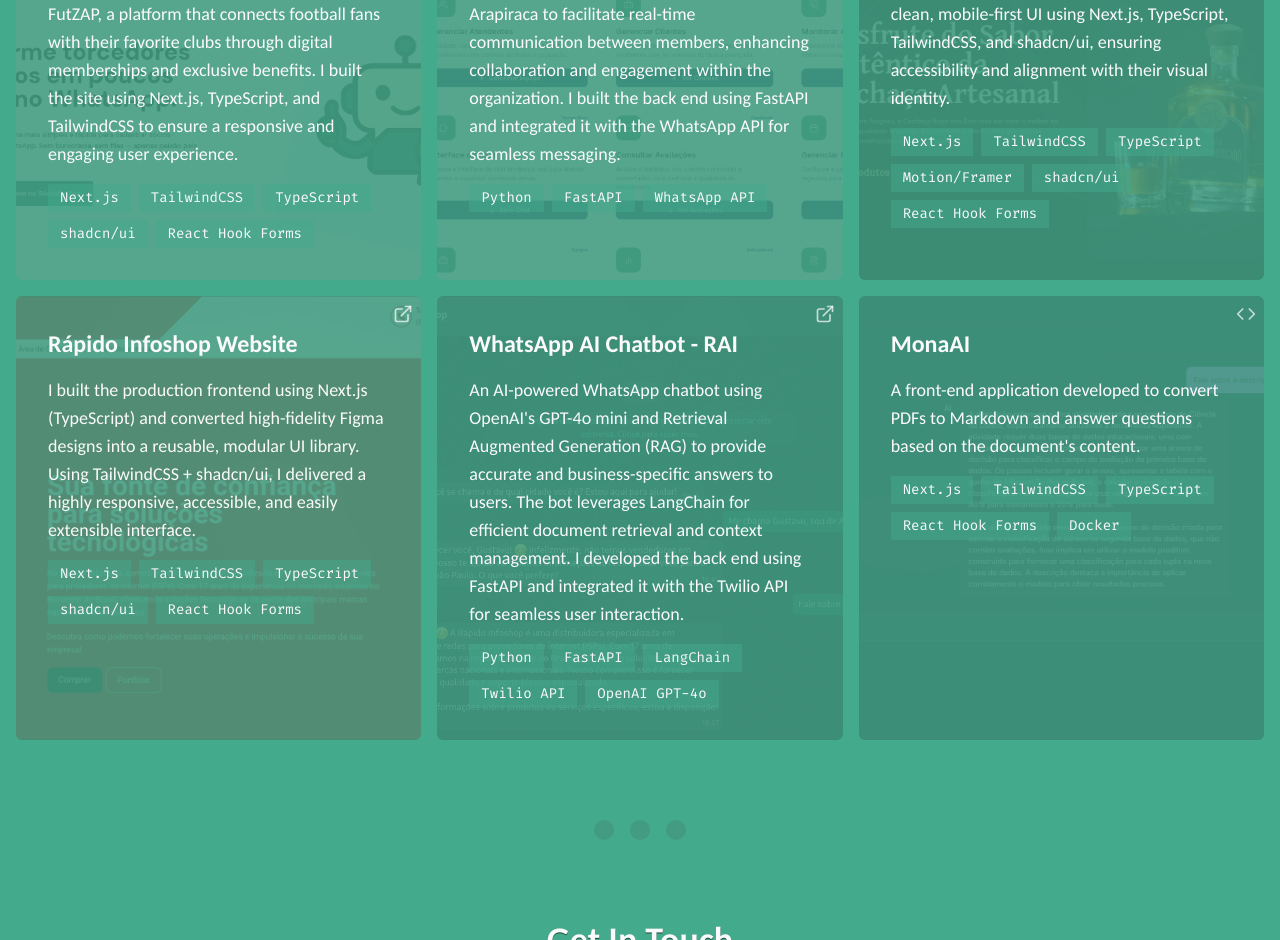
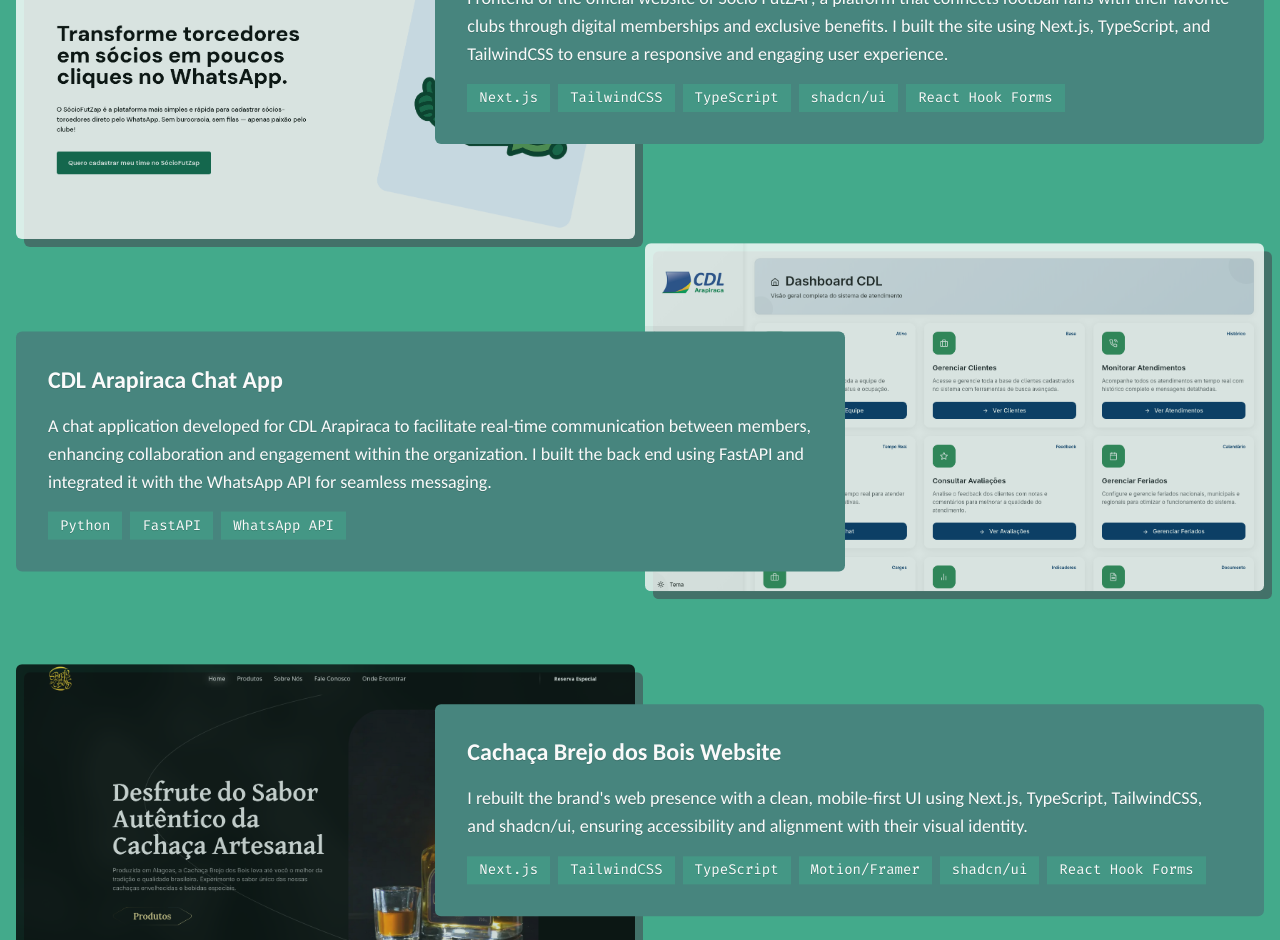
Before and after one commit to hsm-gustavo/v2, a Next.js app: page / in a window 1280 px wide. Shown: the part 1680-2620 px from the top of the page. Built offline with nearby package versions, Linux system fonts and the light colour scheme.

Commit message:
feat: update styles and add mobile responsiveness to project components

```diff
--- a/app/globals.css
+++ b/app/globals.css
@@ -56,8 +56,8 @@
   --popover-foreground: oklch(0.145 0 0);
   --primary: oklch(0.4748 0.0374 187.73);
   --primary-foreground: oklch(0.985 0 0);
-  --secondary: oklch(0.97 0 0);
-  --secondary-foreground: oklch(0.205 0 0);
+  --secondary: oklch(0.573 0.0654 186.1);
+  --secondary-foreground: oklch(0.985 0 0);
   --muted: oklch(0.97 0 0);
   --muted-foreground: oklch(0.556 0 0);
   --accent: oklch(0.97 0 0);
@@ -91,8 +91,8 @@
   --popover-foreground: oklch(0.985 0 0);
   --primary: oklch(0.6692 0.1065 170.05);
   --primary-foreground: oklch(0.205 0 0);
-  --secondary: oklch(0.269 0 0);
-  --secondary-foreground: oklch(0.985 0 0);
+  --secondary: oklch(0.7608 0.094 172.48);
+  --secondary-foreground: oklch(0.3 0 0);
   --muted: oklch(0.269 0 0);
   --muted-foreground: oklch(0.708 0 0);
   --accent: oklch(0.269 0 0);
@@ -116,6 +116,14 @@
   --sidebar-ring: oklch(0.556 0 0);
 }
 
+@utility filter-shadow-normal {
+  filter: drop-shadow(8px 8px 0 var(--primary));
+}
+
+@utility filter-shadow-hover {
+  filter: drop-shadow(15px 15px 0 var(--primary));
+}
+
 @layer base {
   * {
     @apply border-border outline-ring/50;
@@ -132,13 +140,6 @@
   }
 
   .image-shadow {
-    filter: drop-shadow(8px 8px 0 var(--primary));
-
-    transition: all 150ms;
-  }
-
-  .image-shadow:hover {
-    filter: drop-shadow(15px 15px 0 var(--primary));
-    transform: translate(-0.125rem, -0.125rem);
+    @apply filter-shadow-normal group-hover:filter-shadow-hover ease-smooth transition-all duration-300 group-hover:-translate-x-0.5 group-hover:-translate-y-0.5;
   }
 }
--- a/app/icon.tsx
+++ b/app/icon.tsx
@@ -11,39 +11,23 @@
   return new ImageResponse(
     <div
       style={{
+        fontSize: 26,
+        background: "black",
+        width: "100%",
+        height: "100%",
         display: "flex",
         alignItems: "center",
         justifyContent: "center",
-        width: "100%",
-        height: "100%",
-        fontSize: 32,
-        backgroundColor: "transparent",
         color: "white",
+        borderRadius: "12px",
+        fontWeight: 700,
+        fontFamily: "sans-serif",
       }}
     >
-      <span
-        style={{
-          color: "black",
-        }}
-      >
-        &lt;
-      </span>
-      g
-      <span
-        style={{
-          color: "black",
-        }}
-      >
-        /
-      </span>
-      <span
-        style={{
-          color: "black",
-        }}
-      >
-        &gt;
-      </span>
+      GM
     </div>,
-    { ...size },
+    {
+      ...size,
+    },
   );
 }
--- a/components/Projects.tsx
+++ b/components/Projects.tsx
@@ -3,22 +3,26 @@
 import { HoverHighlight } from "./hover-highlight";
 
 export default function Projects() {
-  const HIGHLIGHT_PADDING = 12;
+  const HIGHLIGHT_PADDING = 16;
 
   return (
     <section
       className="container mx-auto content-center space-y-4 px-4"
       id="projects"
     >
-      <h2 className="text-center text-3xl font-bold text-shadow-2xs text-shadow-black/55 lg:text-4xl">
+      <h2 className="mb-14 text-center text-3xl font-bold text-shadow-2xs text-shadow-black/55 lg:text-4xl">
         Some of My Projects
       </h2>
       <HoverHighlight
-        className="grid grid-cols-1 gap-4 md:grid-cols-2 lg:grid-cols-3"
+        className="flex flex-col gap-8"
         padding={HIGHLIGHT_PADDING}
       >
-        {projects.map((project) => (
-          <ProjectComponent key={project.title} {...project} />
+        {projects.map((project, index) => (
+          <ProjectComponent
+            key={project.title}
+            {...project}
+            side={(index + 1) % 2 === 0 ? "left" : "right"}
+          />
         ))}
       </HoverHighlight>
     </section>
--- a/components/hover-highlight.tsx
+++ b/components/hover-highlight.tsx
@@ -3,6 +3,7 @@
 import { cn } from "@/lib/utils";
 import { useRef, useState } from "react";
 import { AnimatePresence, motion } from "motion/react";
+import { useIsMobile } from "@/hooks/use-mobile";
 
 interface HoverHighlightProps {
   children: React.ReactNode;
@@ -17,6 +18,11 @@
 }: HoverHighlightProps) {
   const [rect, setRect] = useState<DOMRect | null>(null);
   const containerRef = useRef<HTMLDivElement>(null);
+  const isMobile = useIsMobile();
+
+  if (!isMobile) {
+    return <div className={cn("relative", className)}>{children}</div>;
+  }
 
   const handleHover = (e: React.MouseEvent<HTMLElement>) => {
     const el = e.currentTarget;
@@ -45,7 +51,7 @@
           <motion.div
             layout
             key={"highlight"}
-            className="absolute rounded-md border-2 border-white/30"
+            className="absolute rounded-md border-2 border-white/50"
             style={{
               top: rect.top,
               left: rect.left,
--- a/components/project-component.tsx
+++ b/components/project-component.tsx
@@ -1,10 +1,12 @@
 "use client";
 
-import { smoothScrollToSection } from "@/lib/utils";
+import { useIsMobile } from "@/hooks/use-mobile";
+import { cn, smoothScrollToSection } from "@/lib/utils";
 import { Code, ExternalLink } from "lucide-react";
 import Image from "next/image";
 import Link from "next/link";
-import { useMemo } from "react";
+import { useMemo, useRef } from "react";
+import { motion, useTransform, useScroll } from "motion/react";
 
 interface ProjectComponentProps {
   title: string;
@@ -13,6 +15,7 @@
   imageUrl: string;
   projectUrl?: string;
   codeUrl?: string;
+  side?: "left" | "right";
 }
 
 export default function ProjectComponent({
@@ -22,7 +25,17 @@
   imageUrl,
   projectUrl,
   codeUrl,
+  side = "left",
 }: ProjectComponentProps) {
+  const isMobile = useIsMobile();
+  const ref = useRef(null);
+  const { scrollYProgress } = useScroll({
+    target: ref,
+    offset: ["start end", "end start"],
+  });
+  const imageParallax = useTransform(scrollYProgress, [0, 1], [0, -150]);
+  const textParallax = useTransform(scrollYProgress, [0, 1], [0, -75]);
+
   const linkProps = useMemo(() => {
     const href = projectUrl ?? codeUrl ?? "#projects";
     const hasExternalUrl = projectUrl || codeUrl;
@@ -34,6 +47,53 @@
       onClick: hasExternalUrl ? undefined : smoothScrollToSection,
     };
   }, [projectUrl, codeUrl]);
+
+  if (!isMobile) {
+    return (
+      <Link
+        className="group relative grid h-full w-full grid-cols-[repeat(6,1fr)] items-center gap-2.5 rounded-sm"
+        role="group"
+        {...linkProps}
+        ref={ref}
+      >
+        <motion.figure
+          className={cn(
+            "image-shadow relative aspect-video",
+            side === "left" ? "col-[4/7] row-1" : "col-[1/4] row-1",
+          )}
+          style={{ y: side === "left" ? imageParallax : textParallax }}
+        >
+          <Image
+            src={imageUrl}
+            alt={title}
+            fill
+            className="rounded-sm object-cover opacity-80"
+            loading="lazy"
+          />
+        </motion.figure>
+        <motion.div
+          className={cn(
+            "bg-secondary text-secondary-foreground z-10 w-full rounded-sm p-8 text-shadow-2xs",
+            side === "left" ? "col-[1/5] row-1" : "col-[3/7] row-1",
+          )}
+          style={{ y: side === "left" ? textParallax : imageParallax }}
+        >
+          <h3 className="text-2xl font-semibold">{title}</h3>
+          <p className="my-4 text-base md:text-lg">{description}</p>
+          <div className="flex flex-wrap gap-2">
+            {tags.map((tag) => (
+              <span
+                key={tag}
+                className="font-fira-code bg-background/50 px-3 py-1 text-xs md:text-sm"
+              >
+                {tag}
+              </span>
+            ))}
+          </div>
+        </motion.div>
+      </Link>
+    );
+  }
 
   return (
     <Link
--- /dev/null
+++ b/hooks/use-mobile.ts
@@ -0,0 +1,21 @@
+import * as React from "react";
+
+const MOBILE_BREAKPOINT = 768;
+
+export function useIsMobile() {
+  const [isMobile, setIsMobile] = React.useState<boolean | undefined>(
+    undefined,
+  );
+
+  React.useEffect(() => {
+    const mql = window.matchMedia(`(max-width: ${MOBILE_BREAKPOINT - 1}px)`);
+    const onChange = () => {
+      setIsMobile(window.innerWidth < MOBILE_BREAKPOINT);
+    };
+    mql.addEventListener("change", onChange);
+    setIsMobile(window.innerWidth < MOBILE_BREAKPOINT);
+    return () => mql.removeEventListener("change", onChange);
+  }, []);
+
+  return !!isMobile;
+}
--- a/lib/project-data.ts
+++ b/lib/project-data.ts
@@ -31,7 +31,7 @@
   {
     title: "Cachaça Brejo dos Bois Website",
     description:
-      "I rebuilt the brand’s web presence with a clean, mobile-first UI using Next.js, TypeScript, TailwindCSS, and shadcn/ui, ensuring accessibility and alignment with their visual identity.",
+      "I rebuilt the brand's web presence with a clean, mobile-first UI using Next.js, TypeScript, TailwindCSS, and shadcn/ui, ensuring accessibility and alignment with their visual identity.",
     tags: [
       "Next.js",
       "TailwindCSS",
@@ -66,6 +66,9 @@
     projectUrl:
       "https://api.whatsapp.com/send?phone=558235300071&text=Ol%C3%A1",
   },
+];
+
+const sideProjects: Project[] = [
   {
     title: "MonaAI",
     description:
@@ -82,4 +85,4 @@
   },
 ];
 
-export { projects };
+export { projects, sideProjects };
```
